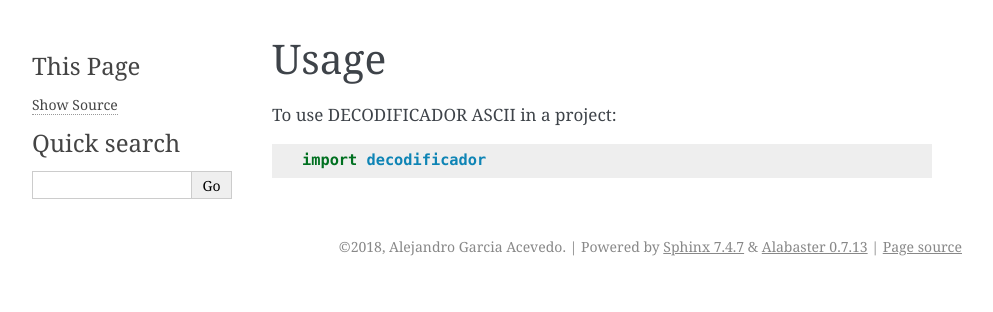
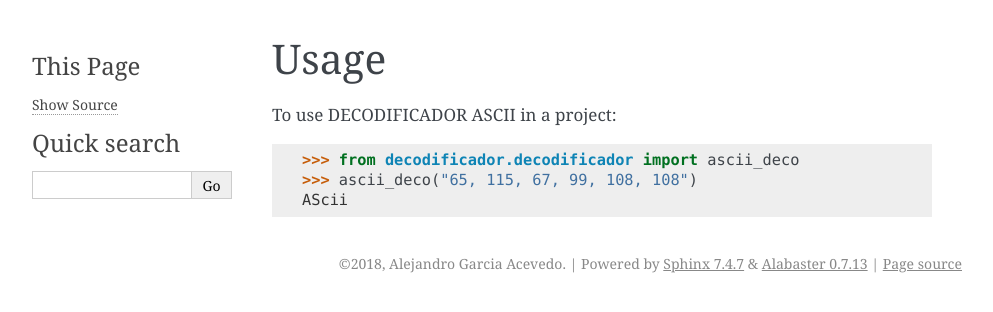
Before and after one commit to alejogaci/decodificador, a Sphinx documentation site: the page built from docs/usage.rst, in a window 1280 px wide. Shown: the top 312 px of the page, without its empty margins (148-1141 px from the left). Built offline with Sphinx 7.4.7, drawn with Linux system fonts in a browser that asks for light colours; pages that are not in the unit, such as notebooks, are missing from menus.

Commit message:
Update documentation with more details

```diff
--- a/docs/usage.rst
+++ b/docs/usage.rst
@@ -4,4 +4,6 @@ Usage
 
 To use DECODIFICADOR ASCII in a project::
 
-    import decodificador
+    >>> from decodificador.decodificador import ascii_deco
+    >>> ascii_deco("65, 115, 67, 99, 108, 108")
+    AScii
```
